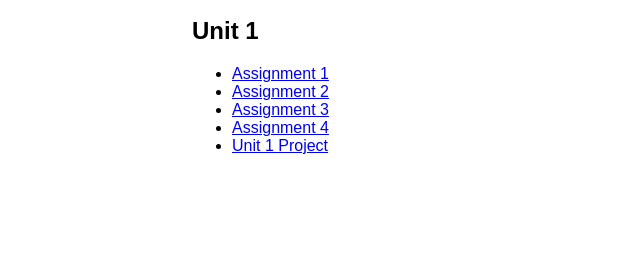
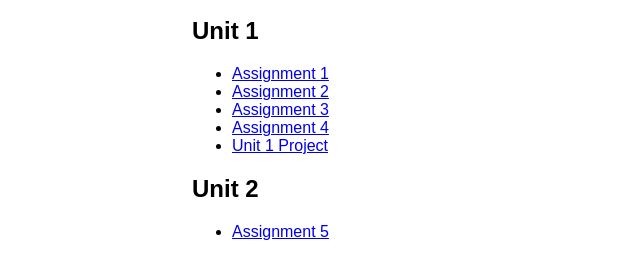
Before and after one commit to luke-hamann/Portfolio, a plain HTML site: page index.html in a window 1280 px wide. Shown: the part 117-396 px from the top of the page, without its empty margins (48-688 px from the left). Drawn offline with Linux system fonts and the light colour scheme.

Commit message:
Add assignment 5 link to home page

```diff
--- a/index.html
+++ b/index.html
@@ -17,5 +17,9 @@
             <li><a href="assignment-4/dom.html">Assignment 4</a></li>
             <li><a href="unit-1-project/">Unit 1 Project</a></li>
         </ul>
+        <h2>Unit 2</h2>
+        <ul>
+            <li><a href="Unit 2/objects.html">Assignment 5</a></li>
+        </ul>
     </body>
 </html>
```
